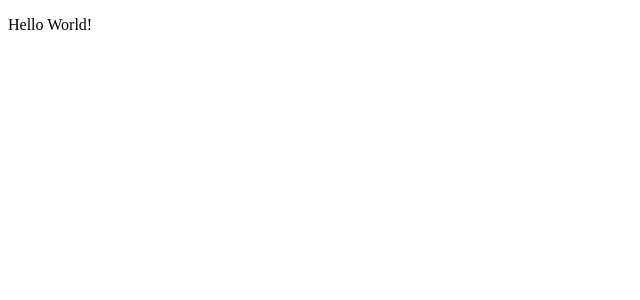
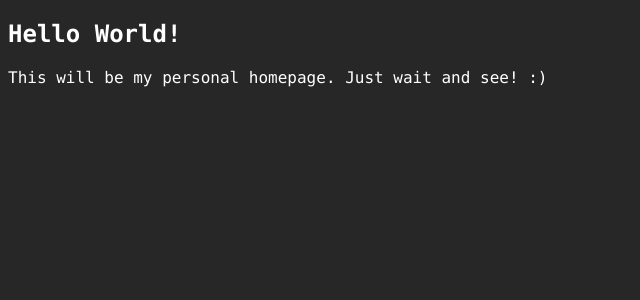
Before and after one commit to jeyj0/jorre.dev, a Next.js app: page / in a window 1280 px wide. Shown: the top 300 px of the page, without its empty margins (0-640 px from the left). Built offline with nearby package versions, Linux system fonts and the light colour scheme.

Commit message:
[master] (feat): create dummy site to start off with

```diff
--- /dev/null
+++ b/components/asPage.jsx
@@ -0,0 +1,16 @@
+const asPage = WrappedComponent => () => (
+  <div>
+    <WrappedComponent />
+    <style jsx global>{`
+      html,
+      body {
+        margin: none;
+        background-color: #272727;
+        color: #ffffff;
+        font-family: "Lucida Console", Monaco, monospace;
+      }
+    `}</style>
+  </div>
+);
+
+export default asPage;
--- a/pages/index.js
+++ /dev/null
@@ -1,7 +0,0 @@
-const Index = () => (
-  <div>
-    <p>Hello World!</p>
-  </div>
-);
-
-export default Index;
--- /dev/null
+++ b/pages/index.jsx
@@ -0,0 +1,10 @@
+import asPage from "../components/asPage";
+
+const Index = () => (
+  <section>
+    <h1>Hello World!</h1>
+    <p>This will be my personal homepage. Just wait and see! :)</p>
+  </section>
+);
+
+export default asPage(Index);
```
